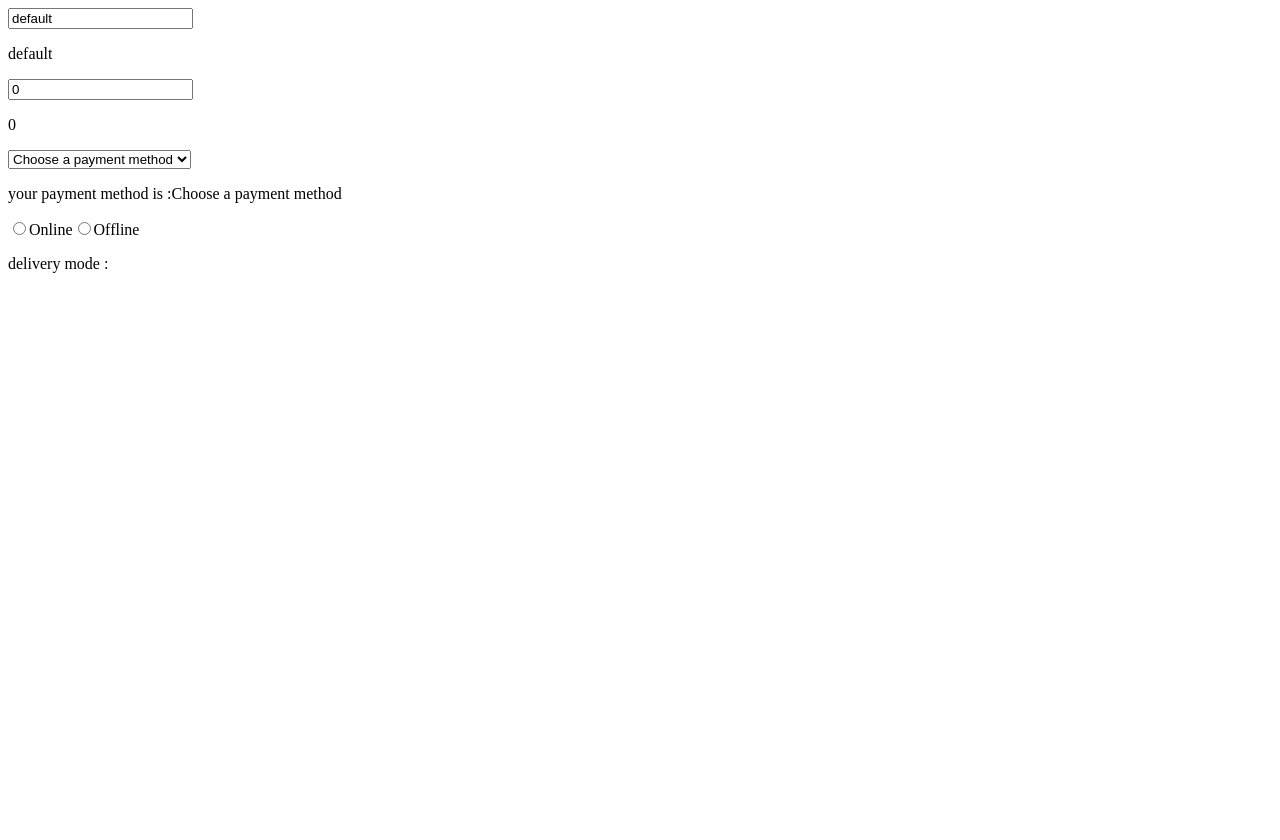
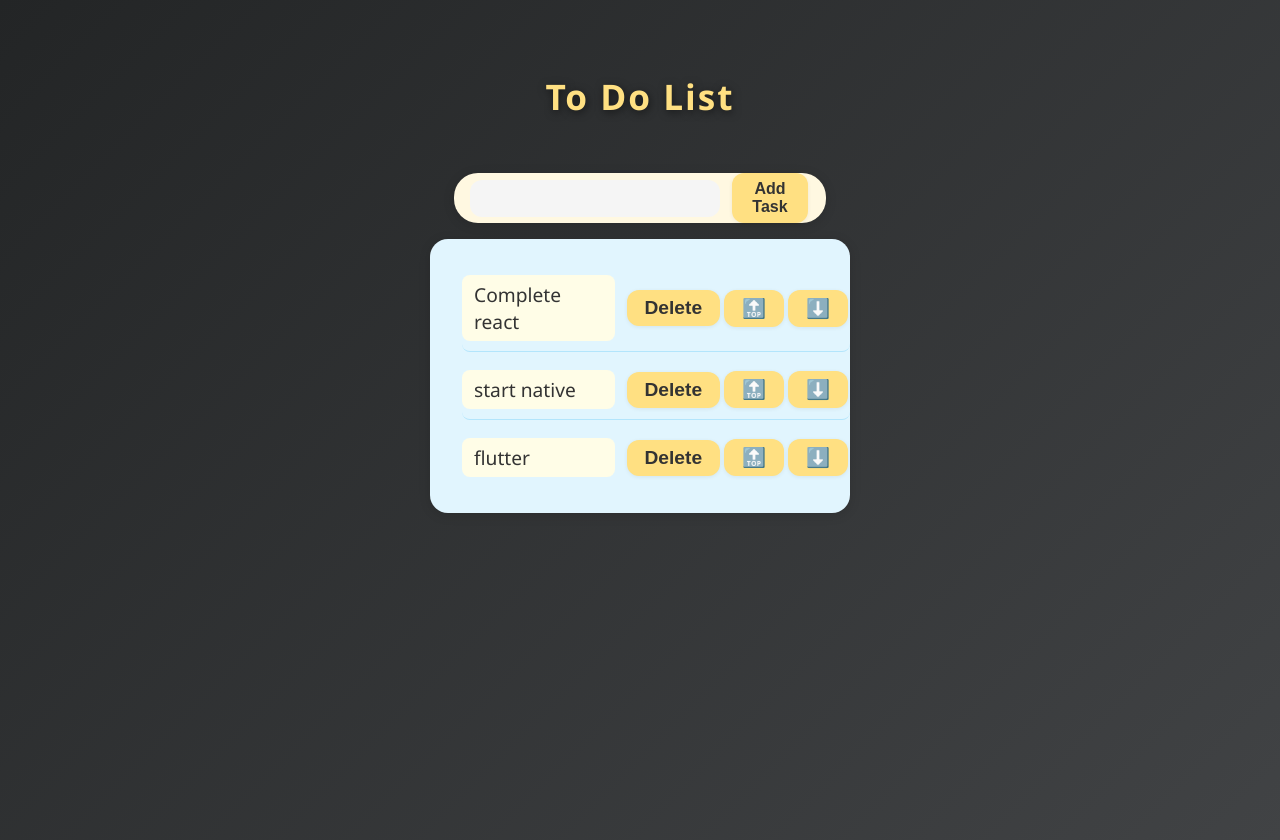
Before and after one commit to Ashis28/my-react1, a React (Vite) app: page / in a window 1280 px wide. Before the commit the page ends 800 px from the top, so only its background shows below. Built offline with nearby package versions, Linux system fonts and the light colour scheme.

Commit message:
To do list app created

```diff
--- a/src/App.jsx
+++ b/src/App.jsx
@@ -8,11 +8,12 @@
 
 
 */
-import MyComponent from './MyComponent.jsx'
+
+import ToDoList from './ToDoList.jsx';
 
 function App() {
   return (
-    <MyComponent/>
+    <ToDoList/>
   );
 }
 
--- a/src/MyComponent.jsx
+++ /dev/null
@@ -1,76 +0,0 @@
-/* onChange() -  Event handler use primarily with form elements
-                 e.g. <input> , <textarea> , <select> , <radio>
-                 Triggers a function everytime the value of input changes
-*/
-
-import React , {useState} from 'react';
-
-function MyComponent(){
-
-    let [name,setName] = useState("default");
-    let [quantity,setQuantity] = useState(0);
-    let [payMent,setPayment] = useState("Choose a payment method");
-
-    let [shipped,setShipment] = useState();
-
-    const handleNameChange = (event) => {
-        setName(event.target.value);
-    }
-
-    const handlePayment = (event) =>{
-        setPayment(event.target.value);
-    }
-
-    const handleShipment = (event) =>{
-        setShipment(event.target.value);
-    }
-
-
-    return(
-        <div>
-             <input value={name} onChange={handleNameChange}></input>
-             <p>{name}</p>
-
-             <input
-                value={quantity}
-                type="number"
-                onChange={(e) => setQuantity(e.target.value)}
-             />
-             <p>{quantity}</p>
-
-             <select value={payMent} onChange={handlePayment}>
-                <option disabled>Choose a payment method</option>
-                <option value="visa">Visa</option>
-                <option value="paytm">Paytm</option>
-                <option value="mastercard">Master Card</option>
-             </select>
-             <p>your payment method is :{payMent}</p>
-
-             <label>
-                <input
-                    type="radio"
-                    name="deliveryMode"
-                    value="Online"
-                    checked={shipped === "Online"}
-                    onChange={handleShipment}
-                />
-                Online
-             </label>
-             <label>
-                <input
-                    type="radio"
-                    name="deliveryMode"
-                    value="Offline"
-                    checked={shipped === "Offline"}
-                    onChange={handleShipment}
-                />
-                Offline
-             </label>
-             <p>delivery mode : {shipped}</p>
-
-        </div>
-
-    );
-}
-
-export default MyComponent;
--- /dev/null
+++ b/src/ToDoList.jsx
@@ -0,0 +1,64 @@
+
+import React , {useEffect, useState} from "react";
+function ToDoList(){
+
+    let [taskList,setTaskes] = useState(["Complete react","start native","flutter"]);
+    let [task,addTask] = useState("");
+
+    function handleAddTask(){
+        addTask(event.target.value)
+    }
+
+    function addTaskInList(){
+        setTaskes(t=>[...t,task])
+    }
+
+    function deleteTask(index){
+        setTaskes(taskList.filter((_,i)=> index!=i))
+    }
+    function moveTaskUp(index){
+        if(index === 0) return; // Can't move up the first item
+        setTaskes(prevList => {
+            const newList = [...prevList];
+            [newList[index - 1], newList[index]] = [newList[index], newList[index - 1]];
+            return newList;
+        });
+    }
+    function moveTaskDown(index) {
+        setTaskes(prevList => {
+            if (index >= prevList.length - 1) return prevList; // Can't move down the last item
+            const newList = [...prevList];
+            [newList[index], newList[index + 1]] = [newList[index + 1], newList[index]];
+            return newList;
+        });
+    }
+
+    return (
+        <div className="main-div">
+            <h2>To Do List</h2>
+
+            <div className="first-container">
+                <input type="text"
+                placeholder={task} onChange={handleAddTask}/>
+
+                <button onClick={addTaskInList}>Add Task</button>
+            </div>
+
+            <div className="second-container">
+                <ol>
+                    {taskList.map((element,index) =>
+                        <li key={index} className="task-lists">
+                            <span>{element}</span>
+
+                            <button onClick={()=>deleteTask(index)}>Delete</button>
+                            <button onClick={()=>moveTaskUp(index)}>🔝</button>
+                            <button onClick={()=>moveTaskDown(index)}>⬇️</button>
+                        </li>
+                    )}
+                </ol>
+            </div>
+        </div>
+    );
+}
+
+export default ToDoList
--- a/src/index.css
+++ b/src/index.css
@@ -1,11 +1,129 @@
-.student{
-    font-family: Arial, Helvetica, sans-serif;
-    font-size: 1.5rem;
-    border: 1px solid;
-    background-color: antiquewhite;
-    padding: 10px;
+
+body {
+  background: linear-gradient(135deg, #232526 0%, #414345 100%);
+  color: #fff;
+  font-family: 'Segoe UI', 'Roboto', Arial, sans-serif;
+  min-height: 100vh;
+  margin: 0;
+  padding: 0;
 }
 
-.student p{
-    margin: 0;
+h2 {
+  text-align: center;
+  margin-top: 32px;
+  font-size: 2.2em;
+  letter-spacing: 2px;
+  color: #ffe082;
+  text-shadow: 1px 2px 8px #0008;
 }
+
+.main-div {
+  display: flex;
+  flex-direction: column;
+  align-items: center;
+  margin-top: 40px;
+  min-height: 80vh;
+}
+
+.first-container {
+  background: #fff8e1;
+  min-height: 48px;
+  width: 340px;
+  display: flex;
+  align-items: center;
+  margin: 24px 0 16px 0;
+  border-radius: 24px;
+  box-shadow: 0 2px 12px #0002;
+  padding: 0 16px;
+  gap: 10px;
+}
+
+input[type="text"] {
+  font-size: 1.1em;
+  padding: 8px 12px;
+  border: none;
+  border-radius: 12px;
+  outline: none;
+  flex: 1;
+  background: #f5f5f5;
+  color: #333;
+  transition: box-shadow 0.2s;
+}
+
+input[type="text"]:focus {
+  box-shadow: 0 0 0 2px #ffe082;
+}
+
+button {
+  font-size: 1em;
+  padding: 7px 18px;
+  margin: 0 2px;
+  border: none;
+  border-radius: 12px;
+  background: #ffe082;
+  color: #333;
+  font-weight: 600;
+  transition: background 0.2s, color 0.2s, box-shadow 0.2s;
+  box-shadow: 0 1px 4px #0001;
+  cursor: pointer;
+}
+
+button:hover, button:focus {
+  background: #ffd54f;
+  color: #222;
+  box-shadow: 0 2px 8px #0002;
+}
+
+.second-container {
+  background: #e1f5fe;
+  width: 420px;
+  min-height: 120px;
+  border-radius: 18px;
+  box-shadow: 0 2px 12px #0002;
+  padding: 18px 0 18px 0;
+  margin-bottom: 32px;
+}
+
+ol {
+  padding-left: 32px;
+  margin: 0;
+}
+
+.task-lists {
+  font-size: 1.2em;
+  font-weight: 500;
+  padding: 10px 0;
+  margin: 8px 0;
+  display: flex;
+  align-items: center;
+  justify-content: space-between;
+  border-bottom: 1px solid #b3e5fc;
+  transition: background 0.2s;
+  border-radius: 8px;
+}
+
+.task-lists:last-child {
+  border-bottom: none;
+}
+
+.task-lists span {
+  flex: 1;
+  color: #333;
+  background: #fffde7;
+  padding: 6px 12px;
+  border-radius: 8px;
+  margin-right: 10px;
+  word-break: break-word;
+}
+
+@media (max-width: 500px) {
+  .main-div, .second-container, .first-container {
+    width: 98vw !important;
+    min-width: 0 !important;
+    max-width: 100vw !important;
+  }
+  .second-container, .first-container {
+    padding-left: 4px;
+    padding-right: 4px;
+  }
+}
```
